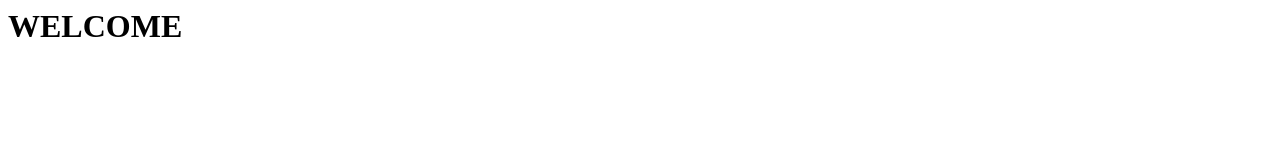
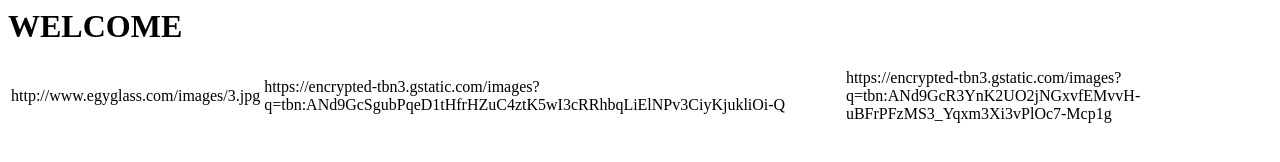
Before and after one commit to aminj2004/Arxon-failure, a plain HTML site: page index.html in a window 1280 px wide. Drawn offline with nearby package versions, Linux system fonts and the light colour scheme.

Commit message:
Update index.html

```diff
--- a/index.html
+++ b/index.html
@@ -8,9 +8,9 @@
     <h1>WELCOME</h1>
     <table border='0px' class='shopping_items_table'>
       <tr>
-        <td></td>
-        <td></td>
-        <td></td>
+        <td><div>http://www.egyglass.com/images/3.jpg</div></td>
+        <td>https://encrypted-tbn3.gstatic.com/images?q=tbn:ANd9GcSgubPqeD1tHfrHZuC4ztK5wI3cRRhbqLiElNPv3CiyKjukliOi-Q</td>
+        <td>https://encrypted-tbn3.gstatic.com/images?q=tbn:ANd9GcR3YnK2UO2jNGxvfEMvvH-uBFrPFzMS3_Yqxm3Xi3vPlOc7-Mcp1g</td>
       </tr>
       <tr>
         <td></td>
```
